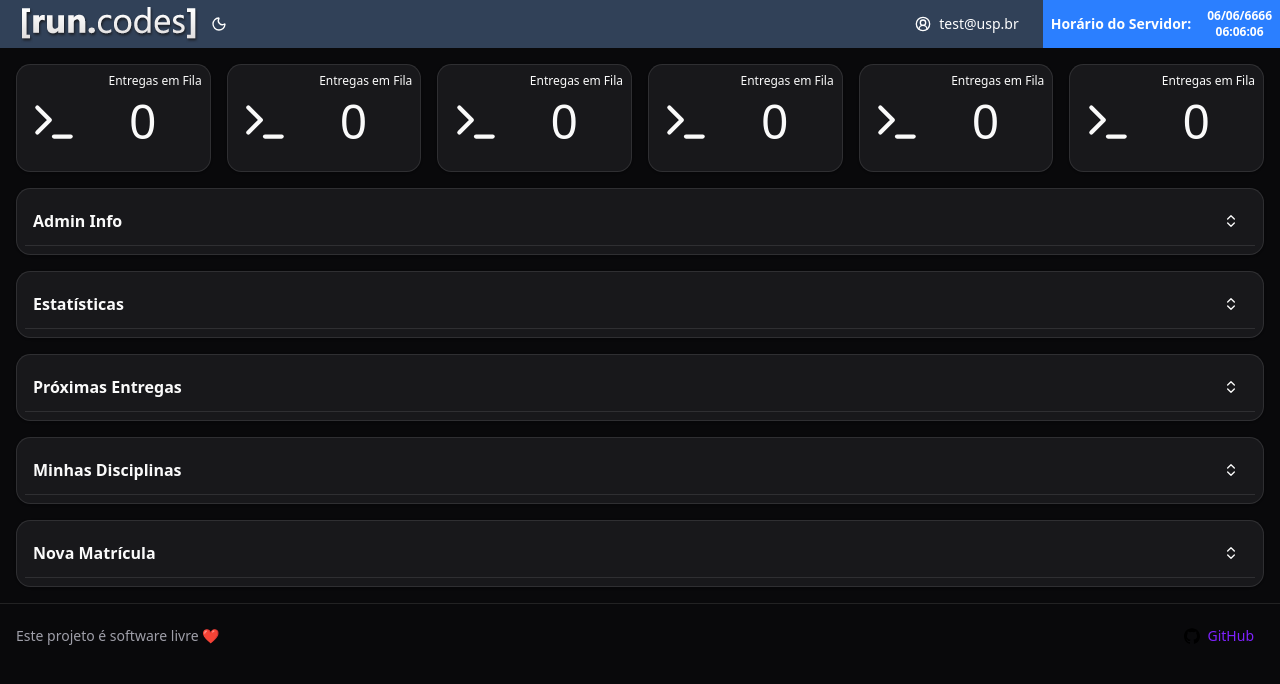
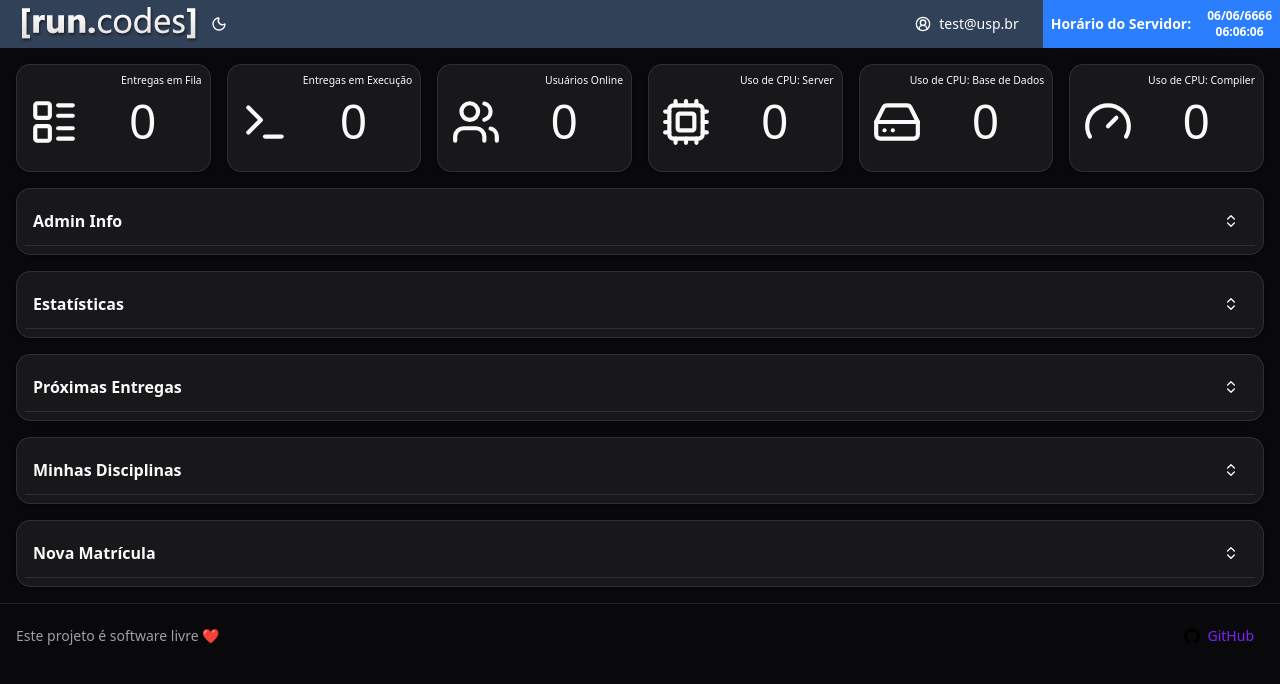
Before and after one commit to reisaraujo-miguel/runcodes-react, a React (Vite) app: page / in a window 1280 px wide. Shown: the top 684 px of the page. Built offline with nearby package versions, Linux system fonts and the light colour scheme.

Commit message:
modularize infographic row

```diff
--- a/src/components/Infographic.tsx
+++ b/src/components/Infographic.tsx
@@ -15,7 +15,7 @@ export function Infographic({
   return (
     <Card className="aspect-2/1 max-w-50 min-w-30 p-2 content-contain gap-2 place-content-center">
       <div className="flex justify-end">
-        <h1 className="text-xs"> {label} </h1>
+        <h1 className="text-[0.65rem]"> {label} </h1>
       </div>
       <div className="grid grid-cols-3 pb-4">
         <div className="grid place-content-center">{icon}</div>
--- /dev/null
+++ b/src/components/InfographicRow.tsx
@@ -0,0 +1,46 @@
+import { Infographic } from "./Infographic";
+import {
+  LayoutList,
+  Terminal,
+  Users,
+  Cpu,
+  HardDrive,
+  Gauge,
+} from "lucide-react";
+
+export function InfographicRow() {
+  return (
+    <div className="grid grid-cols-1 sm:grid-cols-2 md:grid-cols-3 lg:grid-cols-6 gap-4 m-4">
+      <Infographic
+        icon={<LayoutList size={50} />}
+        label="Entregas em Fila"
+        value={0}
+      ></Infographic>
+      <Infographic
+        icon={<Terminal size={50} />}
+        label="Entregas em Execução"
+        value={0}
+      ></Infographic>
+      <Infographic
+        icon={<Users size={50} />}
+        label="Usuários Online"
+        value={0}
+      ></Infographic>
+      <Infographic
+        icon={<Cpu size={50} />}
+        label="Uso de CPU: Server"
+        value={0}
+      ></Infographic>
+      <Infographic
+        icon={<HardDrive size={50} />}
+        label="Uso de CPU: Base de Dados"
+        value={0}
+      ></Infographic>
+      <Infographic
+        icon={<Gauge size={50} />}
+        label="Uso de CPU: Compiler"
+        value={0}
+      ></Infographic>
+    </div>
+  );
+}
--- a/src/pages/Home.tsx
+++ b/src/pages/Home.tsx
@@ -1,42 +1,10 @@
 import { CollapsibleSection } from "@/components/CollapsibleSection";
-import { Infographic } from "@/components/Infographic";
+import { InfographicRow } from "@/components/InfographicRow";
 import { Terminal } from "lucide-react";
 export function Home() {
   return (
     <div>
-      <div className="grid grid-cols-1 sm:grid-cols-2 md:grid-cols-3 lg:grid-cols-6 gap-4 m-4">
-        <Infographic
-          icon={<Terminal size={50} />}
-          label="Entregas em Fila"
-          value={0}
-        ></Infographic>
-        <Infographic
-          icon={<Terminal size={50} />}
-          label="Entregas em Fila"
-          value={0}
-        ></Infographic>
-        <Infographic
-          icon={<Terminal size={50} />}
-          label="Entregas em Fila"
-          value={0}
-        ></Infographic>
-        <Infographic
-          icon={<Terminal size={50} />}
-          label="Entregas em Fila"
-          value={0}
-        ></Infographic>
-        <Infographic
-          icon={<Terminal size={50} />}
-          label="Entregas em Fila"
-          value={0}
-        ></Infographic>
-        <Infographic
-          icon={<Terminal size={50} />}
-          label="Entregas em Fila"
-          value={0}
-        ></Infographic>
-      </div>
-
+      <InfographicRow></InfographicRow>
       <CollapsibleSection label="Admin Info"></CollapsibleSection>
       <CollapsibleSection label="Estatísticas"></CollapsibleSection>
       <CollapsibleSection label="Próximas Entregas"></CollapsibleSection>
```
